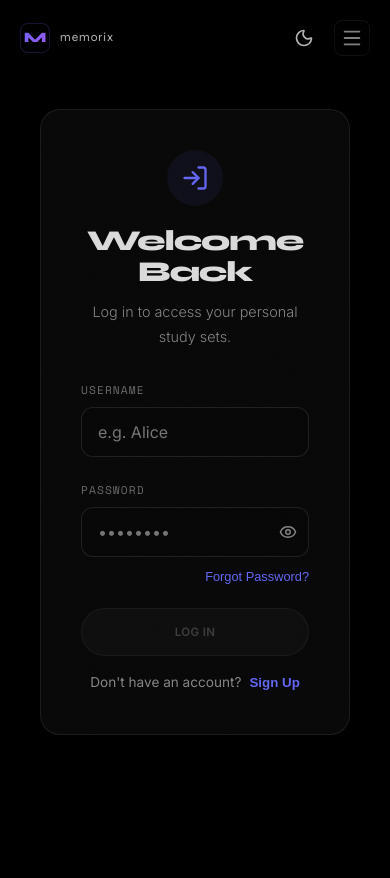
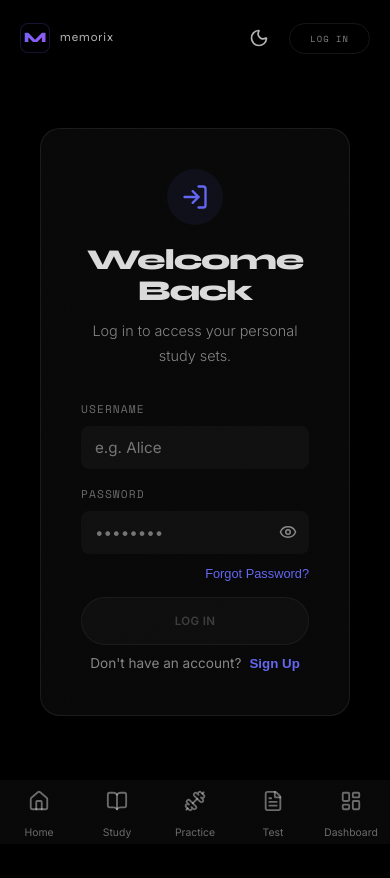
Before and after one commit to Dhruval2611/Memorix, a React (Vite) app: page /login in a window 390 px wide. Shown: the top 878 px of the page. Before the commit the page ends 844 px from the top, so only its background shows below. Built offline with nearby package versions, Linux system fonts and the light colour scheme.

Commit message:
Refactor global forms for theming and compactness; implement fluid mobile bottom nav

```diff
--- a/src/App.jsx
+++ b/src/App.jsx
@@ -4,6 +4,7 @@ import { useEffect, useState } from 'react';
 
 import Navbar from './components/layout/Navbar';
 import Footer from './components/layout/Footer';
+import MobileBottomNav from './components/layout/MobileBottomNav';
 
 // Landing page sections
 import HeroSection from './components/sections/HeroSection';
@@ -87,6 +88,7 @@ export default function App() {
         <Navbar theme={theme} setTheme={setTheme} user={user} setUser={setUser} />
         <AppRoutes user={user} setUser={setUser} />
       </div>
+      <MobileBottomNav />
     </Router>
   );
 }
--- a/src/components/app/Login.css
+++ b/src/components/app/Login.css
@@ -74,7 +74,7 @@
 .login-form {
   display: flex;
   flex-direction: column;
-  gap: 24px;
+  gap: 16px;
 }
 
 .input-group {
@@ -93,15 +93,16 @@
 
 .input-group input {
   width: 100%;
-  padding: 14px 16px;
-  background: rgba(0,0,0,0.1);
-  border: 1px solid rgba(255,255,255,0.1);
-  border-radius: var(--r-md);
+  padding: 12px 14px;
+  background: var(--bg-surface);
+  border: 1px solid var(--border-subtle);
+  border-radius: var(--r-sm);
   color: var(--w85);
   font-family: var(--font-body);
-  font-size: 1rem;
+  font-size: 0.95rem;
   outline: none;
   transition: all 0.2s;
+  box-sizing: border-box;
 }
 
 .input-group input:focus {
@@ -138,14 +139,13 @@
 
 .phone-prefix {
   position: absolute;
-  left: 16px;
-  color: var(--w50);
-  font-family: var(--font-body);
-  font-size: 1rem;
+  left: 14px;
+  color: var(--w40);
+  font-size: 0.95rem;
 }
 
 .phone-input-wrap input {
-  padding-left: 56px;
+  padding-left: 48px;
 }
 
 .forgot-link {
--- /dev/null
+++ b/src/components/layout/MobileBottomNav.css
@@ -0,0 +1,81 @@
+.mobile-bottom-nav {
+  display: none;
+  position: fixed;
+  bottom: 0;
+  left: 0;
+  width: 100%;
+  background: var(--bg-surface);
+  backdrop-filter: blur(20px);
+  -webkit-backdrop-filter: blur(20px);
+  border-top: 1px solid var(--border-subtle);
+  z-index: 9998;
+  padding-bottom: env(safe-area-inset-bottom);
+}
+
+.mobile-nav-inner {
+  display: flex;
+  justify-content: space-around;
+  align-items: center;
+  padding: 10px 0;
+  height: 64px;
+}
+
+.mobile-nav-item {
+  flex: 1;
+  display: flex;
+  justify-content: center;
+}
+
+.mobile-nav-link {
+  display: flex;
+  flex-direction: column;
+  align-items: center;
+  justify-content: center;
+  gap: 4px;
+  color: var(--w40);
+  text-decoration: none;
+  font-family: var(--font-body);
+  font-size: 0.65rem;
+  font-weight: 500;
+  width: 100%;
+  transition: all var(--t-fast);
+}
+
+.icon-wrapper {
+  position: relative;
+  display: flex;
+  align-items: center;
+  justify-content: center;
+  width: 36px;
+  height: 36px;
+  margin-bottom: 2px;
+}
+
+.mobile-nav-link .icon {
+  position: relative;
+  z-index: 2;
+  transition: all var(--t-fast);
+}
+
+.nav-indicator {
+  position: absolute;
+  inset: 0;
+  background: var(--accent-dim);
+  border-radius: 50%;
+  z-index: 1;
+}
+
+.mobile-nav-link.active {
+  color: var(--accent);
+}
+
+.mobile-nav-link.active .icon {
+  transform: translateY(-2px);
+  filter: drop-shadow(0 2px 8px var(--accent-glow));
+}
+
+@media (max-width: 768px) {
+  .mobile-bottom-nav {
+    display: block;
+  }
+}
--- /dev/null
+++ b/src/components/layout/MobileBottomNav.jsx
@@ -0,0 +1,52 @@
+import { Link, useLocation } from 'react-router-dom';
+import { motion } from 'framer-motion';
+import { Home, BookOpen, Dumbbell, FileText, LayoutDashboard } from 'lucide-react';
+import './MobileBottomNav.css';
+
+const navItems = [
+  { label: 'Home', path: '/', icon: Home },
+  { label: 'Study', path: '/read', icon: BookOpen },
+  { label: 'Practice', path: '/practice', icon: Dumbbell },
+  { label: 'Test', path: '/test', icon: FileText },
+  { label: 'Dashboard', path: '/dashboard', icon: LayoutDashboard },
+];
+
+export default function MobileBottomNav() {
+  const location = useLocation();
+
+  return (
+    <nav className="mobile-bottom-nav">
+      <div className="mobile-nav-inner">
+        {navItems.map((item) => {
+          const Icon = item.icon;
+          const isActive = location.pathname === item.path;
+
+          return (
+            <motion.div
+              key={item.path}
+              className="mobile-nav-item"
+              whileTap={{ scale: 0.85 }}
+            >
+              <Link
+                to={item.path}
+                className={`mobile-nav-link ${isActive ? 'active' : ''}`}
+              >
+                <div className="icon-wrapper">
+                  <Icon size={22} className="icon" />
+                  {isActive && (
+                    <motion.div
+                      layoutId="mobileNavIndicator"
+                      className="nav-indicator"
+                      transition={{ type: "spring", stiffness: 300, damping: 20 }}
+                    />
+                  )}
+                </div>
+                <span>{item.label}</span>
+              </Link>
+            </motion.div>
+          );
+        })}
+      </div>
+    </nav>
+  );
+}
--- a/src/components/layout/Navbar.css
+++ b/src/components/layout/Navbar.css
@@ -110,67 +110,3 @@
   border-color: rgba(99, 102, 241, 0.2);
   color: var(--w85);
 }
-
-.navbar-hamburger {
-  display: flex;
-  align-items: center;
-  justify-content: center;
-  width: 36px;
-  height: 36px;
-  background: transparent;
-  border: 1px solid rgba(255, 255, 255, 0.06);
-  border-radius: 8px;
-  color: var(--w50);
-  cursor: pointer;
-}
-
-.mobile-menu {
-  position: fixed;
-  top: 65px;
-  left: 0;
-  right: 0;
-  z-index: 99;
-  background: rgba(0, 0, 0, 0.95);
-  backdrop-filter: blur(20px);
-  border-bottom: 1px solid rgba(255, 255, 255, 0.03);
-}
-
-.mobile-menu-inner {
-  padding: 20px;
-  display: flex;
-  flex-direction: column;
-  gap: 4px;
-}
-
-.mobile-link {
-  display: block;
-  padding: 14px 20px;
-  color: var(--w40);
-  font-family: var(--font-mono);
-  font-size: 0.65rem;
-  letter-spacing: 0.1em;
-  text-transform: uppercase;
-  border-radius: var(--r-md);
-  transition: all var(--t-fast);
-}
-
-.mobile-link:hover, .mobile-link.active {
-  color: var(--w85);
-  background: rgba(99, 102, 241, 0.05);
-}
-
-.mobile-cta {
-  width: 100%;
-  margin-top: 8px;
-  padding: 14px;
-  background: #fff;
-  color: #000;
-  border: none;
-  border-radius: var(--r-md);
-  font-family: var(--font-body);
-  font-size: 0.72rem;
-  font-weight: 600;
-  letter-spacing: 0.05em;
-  text-transform: uppercase;
-  cursor: pointer;
-}
--- a/src/components/layout/Navbar.jsx
+++ b/src/components/layout/Navbar.jsx
@@ -14,7 +14,6 @@ const navLinks = [
 
 export default function Navbar({ theme = 'dark', setTheme, user, setUser }) {
   const [scrolled, setScrolled] = useState(false);
-  const [mobileOpen, setMobileOpen] = useState(false);
   const [showLogoutConfirm, setShowLogoutConfirm] = useState(false);
   const location = useLocation();
   const navigate = useNavigate();
@@ -25,9 +24,7 @@ export default function Navbar({ theme = 'dark', setTheme, user, setUser }) {
     return () => window.removeEventListener('scroll', handleScroll);
   }, []);
 
-  useEffect(() => {
-    setMobileOpen(false);
-  }, [location]);
+
 
   return (
     <>
@@ -71,93 +68,30 @@ export default function Navbar({ theme = 'dark', setTheme, user, setUser }) {
 
             {user ? (
               <div style={{ display: 'flex', alignItems: 'center', gap: '16px' }}>
-                <div style={{ display: 'flex', alignItems: 'center', gap: '6px', color: 'var(--w50)', fontSize: '0.8rem', fontFamily: 'var(--font-mono)' }}>
-                  <User size={14} /> {user}
+                <div className="navbar-user-info" style={{ display: 'flex', alignItems: 'center', gap: '6px', color: 'var(--w50)', fontSize: '0.8rem', fontFamily: 'var(--font-mono)' }}>
+                  <User size={14} /> <span className="hide-mobile">{user}</span>
                 </div>
                 <button
-                  className="navbar-cta hide-mobile"
+                  className="navbar-cta"
                   onClick={() => setShowLogoutConfirm(true)}
-                  style={{ background: 'transparent', color: 'var(--w50)', border: '1px solid rgba(255,255,255,0.1)', padding: '6px 12px' }}
+                  style={{ background: 'transparent', color: 'var(--w50)', border: '1px solid var(--border-subtle)', padding: '6px 12px' }}
                 >
-                  <LogOut size={14} style={{ marginRight: '6px', display: 'inline' }} />
-                  Logout
+                  <LogOut size={14} className="hide-mobile" style={{ marginRight: '6px', display: 'inline' }} />
+                  <span className="hide-mobile">Logout</span>
+                  <LogOut size={16} className="hide-desktop" />
                 </button>
               </div>
             ) : (
               <button
-                className="navbar-cta hide-mobile"
+                className="navbar-cta"
                 onClick={() => navigate('/login')}
               >
                 Log In
               </button>
             )}
-
-            <button
-              className="navbar-hamburger hide-desktop"
-              onClick={() => setMobileOpen(!mobileOpen)}
-              aria-label="Toggle menu"
-            >
-              {mobileOpen ? <X size={22} /> : <Menu size={22} />}
-            </button>
           </div>
         </div>
       </motion.nav>
-
-      {/* Mobile Menu */}
-      <AnimatePresence>
-        {mobileOpen && (
-          <motion.div
-            className="mobile-menu"
-            initial={{ opacity: 0, y: -20 }}
-            animate={{ opacity: 1, y: 0 }}
-            exit={{ opacity: 0, y: -20 }}
-            transition={{ duration: 0.3 }}
-          >
-            <div className="mobile-menu-inner">
-              {navLinks.map((link, i) => (
-                <motion.div
-                  key={link.path}
-                  initial={{ opacity: 0, x: -20 }}
-                  animate={{ opacity: 1, x: 0 }}
-                  transition={{ delay: i * 0.05 }}
-                >
-                  <Link
-                    to={link.path}
-                    className={`mobile-link ${location.pathname === link.path ? 'active' : ''}`}
-                  >
-                    {link.label}
-                  </Link>
-                </motion.div>
-              ))}
-              <motion.div
-                initial={{ opacity: 0 }}
-                animate={{ opacity: 1 }}
-                transition={{ delay: 0.2 }}
-              >
-                {user ? (
-                  <button
-                    className="mobile-cta"
-                    onClick={() => {
-                      setMobileOpen(false);
-                      setShowLogoutConfirm(true);
-                    }}
-                    style={{ display: 'flex', alignItems: 'center', justifyContent: 'center', gap: '8px', background: 'transparent', border: '1px solid rgba(255,255,255,0.1)', color: 'var(--w70)' }}
-                  >
-                    <LogOut size={16} /> Logout ({user})
-                  </button>
-                ) : (
-                  <button
-                    className="mobile-cta"
-                    onClick={() => { navigate('/login'); setMobileOpen(false); }}
-                  >
-                    Log In
-                  </button>
-                )}
-              </motion.div>
-            </div>
-          </motion.div>
-        )}
-      </AnimatePresence>
 
       {/* Logout Confirmation Modal */}
       <AnimatePresence>
@@ -184,9 +118,7 @@ export default function Navbar({ theme = 'dark', setTheme, user, setUser }) {
               <div style={{ display: 'flex', gap: '12px', justifyContent: 'center' }}>
                 <button
                   onClick={() => setShowLogoutConfirm(false)}
-                  style={{ padding: '10px 20px', borderRadius: '8px', background: 'rgba(255,255,255,0.05)', color: 'var(--w70)', border: '1px solid rgba(255,255,255,0.1)', cursor: 'pointer', flex: 1, transition: 'all 0.2s', fontFamily: 'var(--font-body)' }}
-                  onMouseEnter={(e) => { e.currentTarget.style.background = 'rgba(255,255,255,0.1)'; e.currentTarget.style.color = 'var(--w85)'; }}
-                  onMouseLeave={(e) => { e.currentTarget.style.background = 'rgba(255,255,255,0.05)'; e.currentTarget.style.color = 'var(--w70)'; }}
+                  style={{ padding: '10px 20px', borderRadius: '8px', background: 'var(--bg-hover)', color: 'var(--w70)', border: '1px solid var(--border-subtle)', cursor: 'pointer', flex: 1, transition: 'all 0.2s', fontFamily: 'var(--font-body)' }}
                 >
                   Cancel
                 </button>
--- a/src/index.css
+++ b/src/index.css
@@ -311,6 +311,7 @@ a {
 @media (max-width: 768px) {
   .hide-mobile { display: none !important; }
   .section { padding: clamp(40px, 6vw, 70px) 0; }
+  .page-content { padding-bottom: 80px; }
 }
 @media (min-width: 769px) {
   .hide-desktop { display: none !important; }
```
Also changed, not shown: src/components/app/PracticeMode.css (+11 -9 lines), src/components/app/ReadMode.css (+23 -16 lines), src/components/app/ReadMode.jsx (+5 -5 lines), src/components/app/TestMode.css (+13 -11 lines), src/components/app/UploadPanel.css (+10 -10 lines).
